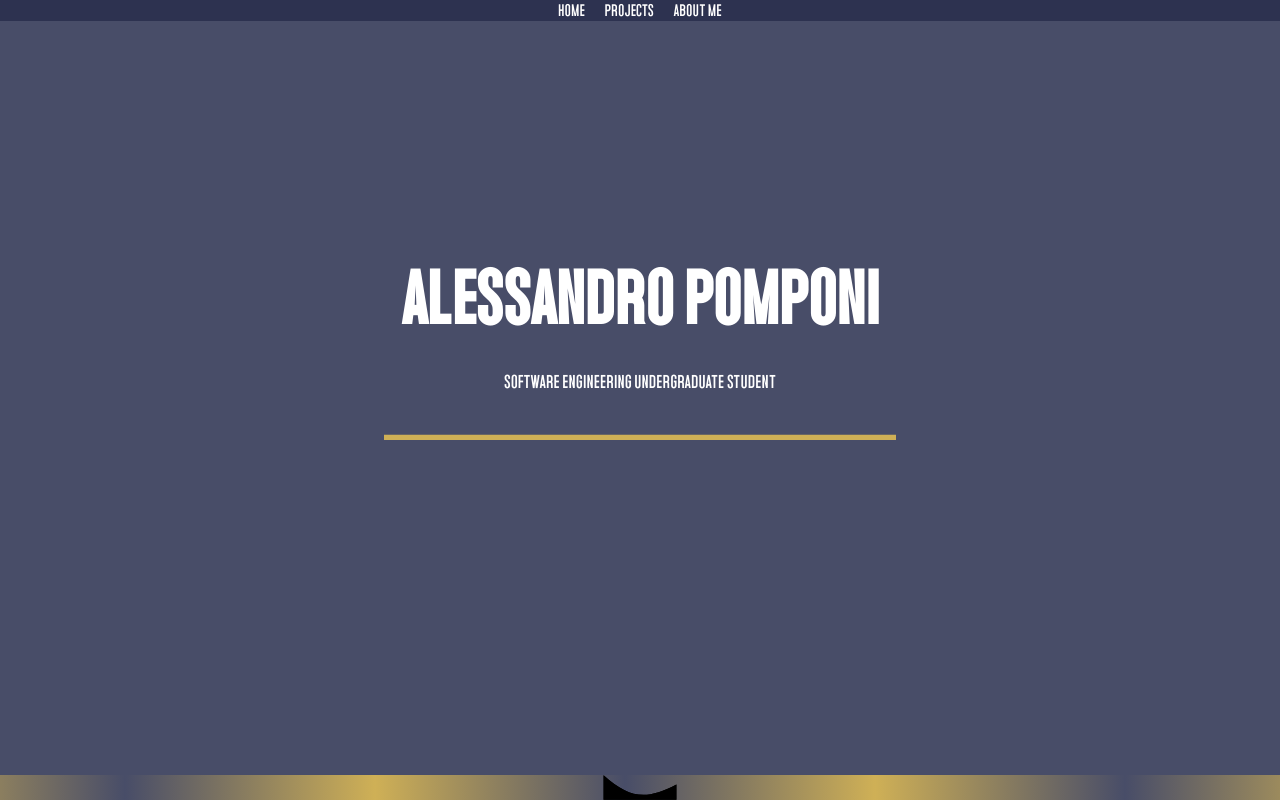
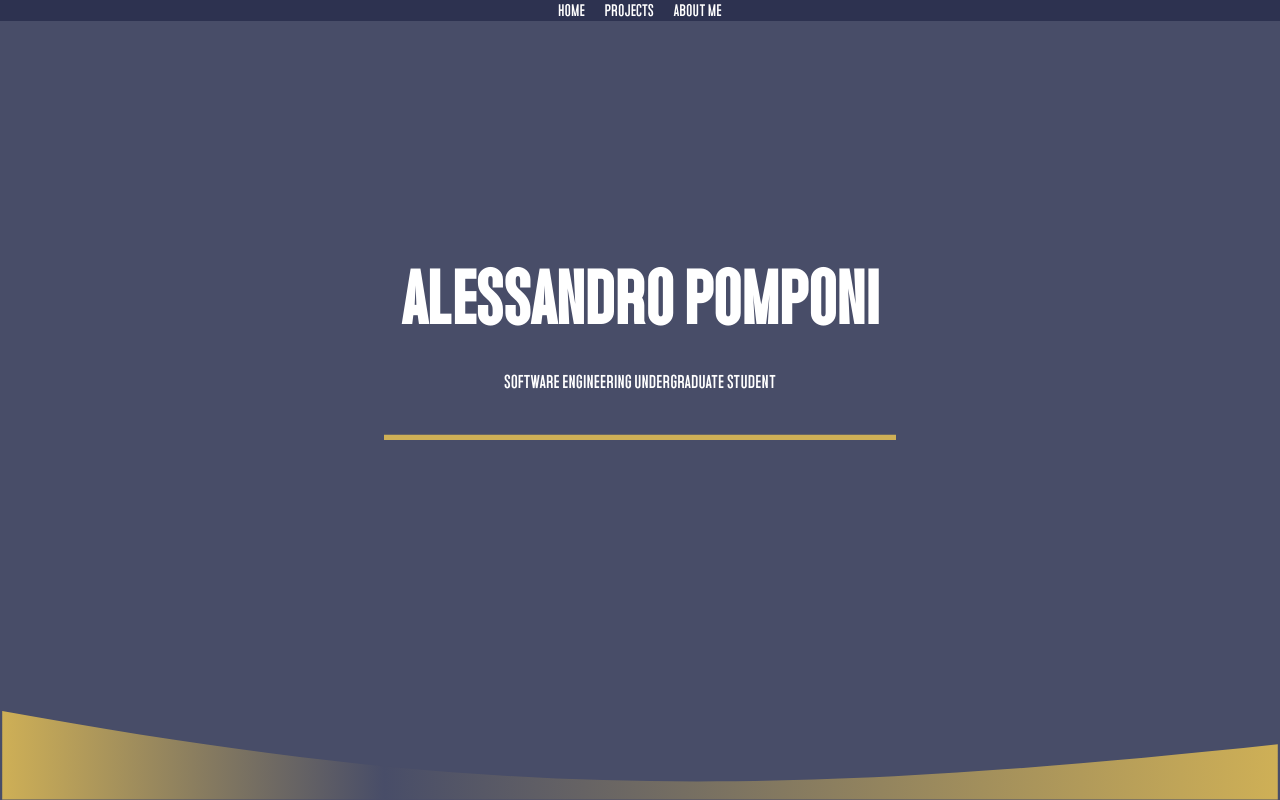
Before and after one commit to Ale20p/Portfolio, a Nuxt app: page / in a window 1280 px wide. Built offline with nearby package versions, Linux system fonts and the light colour scheme.

Commit message:
finally done with the streak

```diff
--- a/pages/index.vue
+++ b/pages/index.vue
@@ -16,9 +16,20 @@
       </div>
     </div>
     <div class="bottom-streak">
-      <svg class="streak-svg" width="576" height="197" viewBox="0 0 576 197" xmlns="http://www.w3.org/2000/svg">
-        <path d="M1 196H575V75.1156C333.586 200.705 207.964 184.161 1 2V196Z" />
-        <path d="M1 196H575V75.1156C333.586 200.705 207.964 184.161 1 2M1 196C1 196 3.34315 77.7617 1 2M1 196V2" />
+      <svg class="streak-svg" preserveAspectRatio="none" width="576" height="197" viewBox="0 0 576 197" xmlns="http://www.w3.org/2000/svg">
+        <defs>
+          <linearGradient id="movingGradient" x1="0" y1="0" x2="576" y2="0"
+                          gradientUnits="userSpaceOnUse"
+                          gradientTransform="translate(0,0)"
+                          spreadMethod="repeat">
+            <stop offset="0%" stop-color="var(--accent-color)" />
+            <stop offset="30%"   stop-color="var(--background-color)" />
+            <stop offset="100%" stop-color="var(--accent-color)" />
+
+            <animateTransform attributeName="gradientTransform" type="translate" from="0 0" to="576 0" dur="4s" repeatCount="indefinite"/>
+          </linearGradient>
+        </defs>
+        <path d="M1 196H575V75.1156C333.586 200.705 207.964 184.161 1 2M1 196C1 196 3.34315 77.7617 1 2M1 196V2" fill="url(#movingGradient)"/>
       </svg>
     </div>
   </div>
@@ -35,7 +46,6 @@
   height: 100vh; /* Fill the entire viewport */
   justify-content: center; /* Center child elements both horizontally and vertically: */
   align-items: center;
-  /* background-image: url(~/assets/images/home-background.jpg); */
   background-position: center center;
   background-repeat: no-repeat;
   background-attachment: fixed;
@@ -44,30 +54,18 @@
   overflow: hidden;
 }
 
-.bottom-streak {
+.streak-svg {
   position: absolute;
   bottom: 0;
   left: 0;
   width: 100%;
-  height: 25px;
-  background: repeating-linear-gradient(to right, var(--accent-color), var(--background-color), var(--accent-color) 500px);
-  background-size: 300% 100%;
-  animation: animate-gradient 4s linear infinite;
+  height: 90px;
   backface-visibility: hidden;
   transform: translateZ(0);
-  will-change: background-position;
+  will-change: transform;
 }
 
-@keyframes animate-gradient {
-  to {
-    background-position-x: -500px;
-  }
-}
 
-.streak-svg {
-  width: 100%;
-  height: 100%;
-}
 
 .streak-path {
   fill:var(--accent-color);
```
